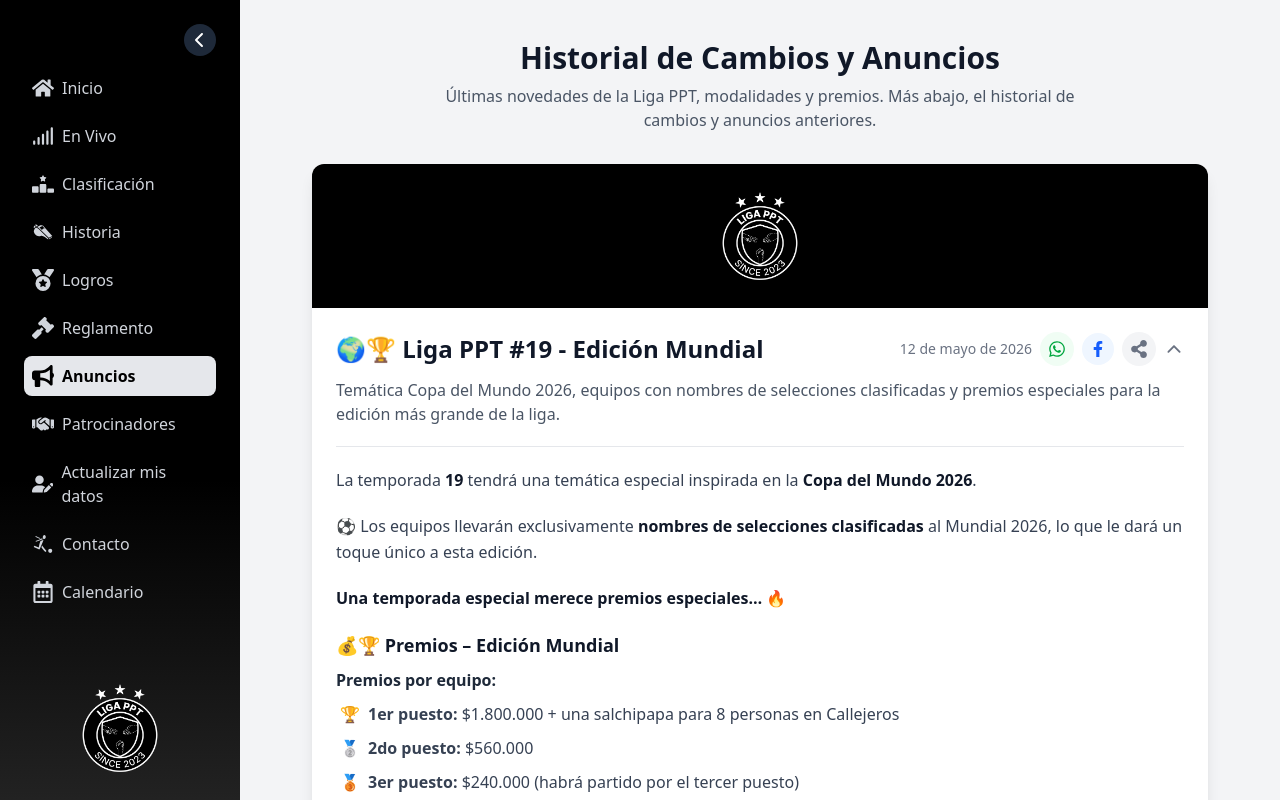
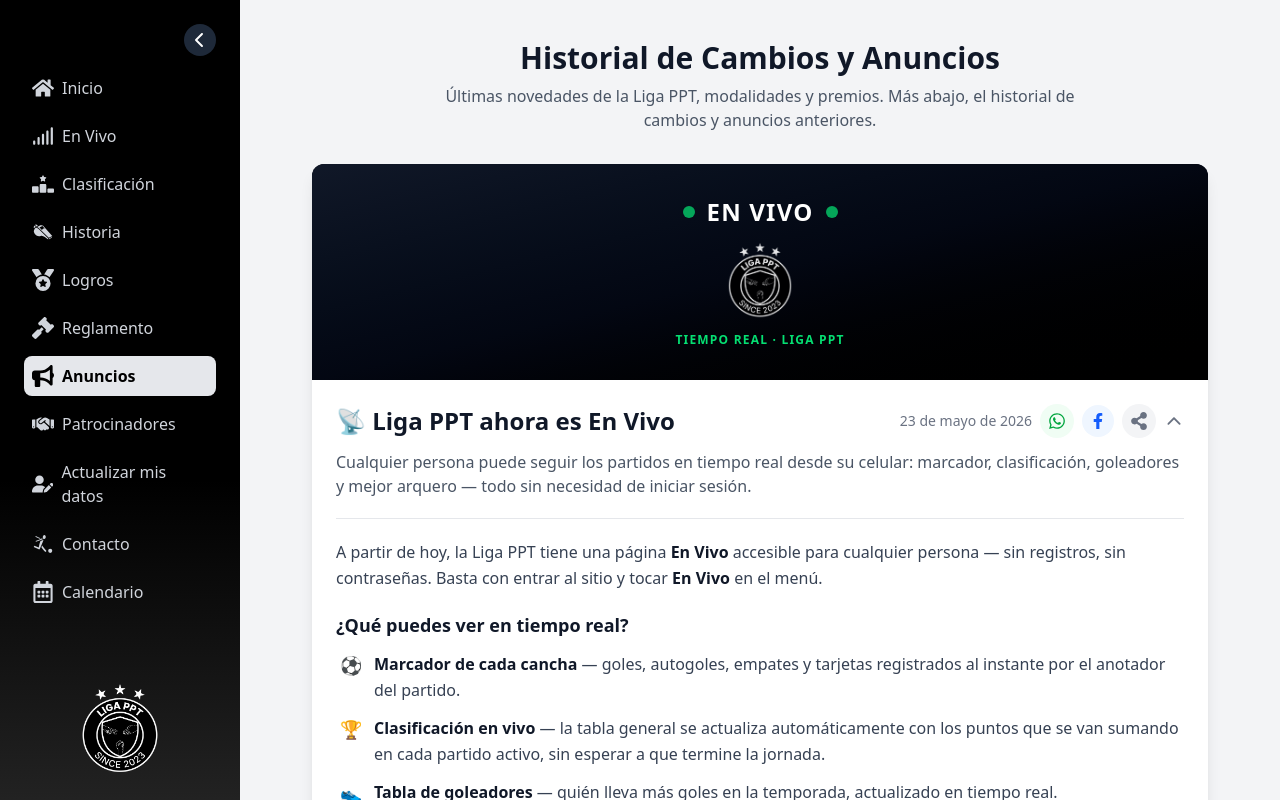
Before and after one commit to marianoamaris/liga-ppt, a React (Vite) app: page /anuncios in a window 1280 px wide. Built offline with nearby package versions, Linux system fonts and the light colour scheme.

Commit message:
feat: anuncio

```diff
--- /dev/null
+++ b/src/components/anuncios/EnVivoAnuncio.tsx
@@ -0,0 +1,187 @@
+import React, { useState } from "react";
+import { IoIosArrowDown } from "react-icons/io";
+import { FaShareAlt, FaWhatsapp, FaFacebookF } from "react-icons/fa";
+import { AnnouncementCard } from "../common/AnnouncementCard";
+
+const ANCHOR = "en-vivo-feature";
+const TITLE = "📡 Liga PPT ahora es En Vivo";
+const SHORT =
+  "Cualquier persona puede seguir los partidos en tiempo real desde su celular: marcador, clasificación, goleadores y mejor arquero — todo sin necesidad de iniciar sesión.";
+
+export const EnVivoAnuncio: React.FC = () => {
+  const [isExpanded, setIsExpanded] = useState(true);
+  const url =
+    typeof window !== "undefined"
+      ? `${window.location.origin}/anuncios#${ANCHOR}`
+      : `/anuncios#${ANCHOR}`;
+
+  const handleShare = (e: React.MouseEvent) => {
+    e.stopPropagation();
+    if (typeof navigator !== "undefined" && navigator.share) {
+      void navigator.share({ title: TITLE, text: SHORT, url });
+    } else if (typeof navigator !== "undefined" && navigator.clipboard) {
+      void navigator.clipboard.writeText(url);
+      alert("Enlace copiado al portapapeles");
+    }
+  };
+
+  const whatsappUrl = `https://wa.me/?text=${encodeURIComponent(
+    `${TITLE}\n\n${SHORT}\n\n${url}`
+  )}`;
+  const facebookUrl = `https://www.facebook.com/sharer/sharer.php?u=${encodeURIComponent(url)}`;
+
+  return (
+    <div id={ANCHOR} className="mb-8 scroll-mt-24">
+      <AnnouncementCard onClick={() => setIsExpanded(!isExpanded)}>
+        {/* Header oscuro con gradiente */}
+        <div className="relative flex items-center justify-center p-8 bg-gray-950 overflow-hidden">
+          <div className="absolute inset-0 bg-gradient-to-br from-gray-900 via-gray-950 to-black" />
+          <div className="relative flex flex-col items-center gap-3">
+            <div className="flex items-center gap-3">
+              <span className="w-3 h-3 rounded-full bg-green-400 animate-pulse" />
+              <span className="text-white font-black text-2xl tracking-wider uppercase">
+                En Vivo
+              </span>
+              <span className="w-3 h-3 rounded-full bg-green-400 animate-pulse" />
+            </div>
+            <img
+              src="/PPT.png"
+              alt="Logo Liga PPT"
+              className="object-contain w-20 h-20 opacity-90"
+            />
+            <span className="text-green-400 text-xs font-semibold tracking-widest uppercase">
+              Tiempo Real · Liga PPT
+            </span>
+          </div>
+        </div>
+
+        <div className="p-6">
+          <div className="flex flex-col gap-3 sm:flex-row sm:items-start sm:justify-between">
+            <h2 className="text-xl font-bold leading-snug text-gray-900 sm:text-2xl">
+              {TITLE}
+            </h2>
+            <div className="flex flex-shrink-0 items-center gap-2 self-end sm:self-auto">
+              <span className="hidden text-sm text-gray-500 sm:block">
+                23 de mayo de 2026
+              </span>
+              <a
+                href={whatsappUrl}
+                target="_blank"
+                rel="noopener noreferrer"
+                onClick={(e) => e.stopPropagation()}
+                className="p-2 text-green-600 transition rounded-full bg-green-50 hover:bg-green-100 hover:text-green-800"
+                title="Compartir en WhatsApp"
+              >
+                <FaWhatsapp size={18} />
+              </a>
+              <a
+                href={facebookUrl}
+                target="_blank"
+                rel="noopener noreferrer"
+                onClick={(e) => e.stopPropagation()}
+                className="p-2 text-blue-600 transition rounded-full bg-blue-50 hover:bg-blue-100 hover:text-blue-800"
+                title="Compartir en Facebook"
+              >
+                <FaFacebookF size={16} />
+              </a>
+              <button
+                type="button"
+                onClick={handleShare}
+                className="p-2 text-gray-500 transition bg-gray-100 rounded-full hover:bg-gray-200 hover:text-gray-700"
+                title="Compartir anuncio"
+              >
+                <FaShareAlt size={18} />
+              </button>
+              <IoIosArrowDown
+                className={`text-gray-500 transition-transform duration-300 ${
+                  isExpanded ? "rotate-180" : ""
+                }`}
+                size={20}
+              />
+            </div>
+          </div>
+          <p className="mt-3 text-sm text-gray-600 sm:text-base">{SHORT}</p>
+          <span className="mt-2 text-xs text-gray-500 sm:hidden">
+            23 de mayo de 2026
+          </span>
+
+          {isExpanded && (
+            <div className="pt-5 mt-5 space-y-5 text-sm leading-relaxed text-gray-700 border-t border-gray-200 sm:text-base">
+              <p>
+                A partir de hoy, la Liga PPT tiene una página{" "}
+                <strong className="text-gray-900">En Vivo</strong> accesible para
+                cualquier persona — sin registros, sin contraseñas. Basta con entrar
+                al sitio y tocar <strong className="text-gray-900">En Vivo</strong> en
+                el menú.
+              </p>
+
+              <section>
+                <h3 className="mb-3 text-base font-bold text-gray-900 sm:text-lg">
+                  ¿Qué puedes ver en tiempo real?
+                </h3>
+                <ul className="pl-1 space-y-3 list-none">
+                  <li className="flex gap-3">
+                    <span aria-hidden className="text-lg">⚽</span>
+                    <span>
+                      <strong className="text-gray-900">Marcador de cada cancha</strong> — goles, autogoles, empates y
+                      tarjetas registrados al instante por el anotador del partido.
+                    </span>
+                  </li>
+                  <li className="flex gap-3">
+                    <span aria-hidden className="text-lg">🏆</span>
+                    <span>
+                      <strong className="text-gray-900">Clasificación en vivo</strong> — la tabla general se actualiza
+                      automáticamente con los puntos que se van sumando en cada partido activo,
+                      sin esperar a que termine la jornada.
+                    </span>
+                  </li>
+                  <li className="flex gap-3">
+                    <span aria-hidden className="text-lg">👟</span>
+                    <span>
+                      <strong className="text-gray-900">Tabla de goleadores</strong> — quién lleva más goles en la
+                      temporada, actualizado en tiempo real.
+                    </span>
+                  </li>
+                  <li className="flex gap-3">
+                    <span aria-hidden className="text-lg">🧤</span>
+                    <span>
+                      <strong className="text-gray-900">Valla menos vencida</strong> — el ranking de arqueros según
+                      goles recibidos, también en tiempo real.
+                    </span>
+                  </li>
+                </ul>
+              </section>
+
+              <section>
+                <h3 className="mb-3 text-base font-bold text-gray-900 sm:text-lg">
+                  ¿Cómo funciona?
+                </h3>
+                <p>
+                  Cada jornada tiene un <strong className="text-gray-900">anotador designado</strong> que registra
+                  los eventos del partido desde una pantalla especial. Cada gol, empate o
+                  tarjeta que anota aparece en la vista En Vivo en cuestión de segundos,
+                  para todos los que estén conectados.
+                </p>
+                <p className="mt-3">
+                  La página se actualiza <strong className="text-gray-900">automáticamente cada 10 segundos</strong> y
+                  además escucha cambios en tiempo real — no hace falta recargar.
+                </p>
+              </section>
+
+              <p className="pt-1 text-base font-semibold text-gray-900">
+                La Liga PPT no es solo un partido de fútbol — es una experiencia
+                que ahora cualquiera puede seguir desde donde esté. 📱🔥
+              </p>
+            </div>
+          )}
+
+          <div className="mt-4 text-right">
+            <span className="inline-block px-3 py-1 text-xs font-semibold text-gray-500 bg-gray-100 rounded-lg">
+              Liga #19 · Feature En Vivo
+            </span>
+          </div>
+        </div>
+      </AnnouncementCard>
+    </div>
+  );
+};
--- a/src/pages/AnunciosPage.tsx
+++ b/src/pages/AnunciosPage.tsx
@@ -8,6 +8,7 @@ import { IoIosArrowDown } from "react-icons/io";
 import { FaShareAlt, FaWhatsapp, FaFacebookF } from "react-icons/fa";
 import { AnnouncementCard } from "../components/common/AnnouncementCard";
 import { Liga19MundialAnnouncement } from "../components/anuncios/Liga19MundialAnnouncement";
+import { EnVivoAnuncio } from "../components/anuncios/EnVivoAnuncio";
 
 const getBadgeClass = (type: ChangeType) => {
   switch (type) {
@@ -154,6 +155,7 @@ export const AnunciosPage: React.FC = () => {
             el historial de cambios y anuncios anteriores.
           </p>
         </div>
+        <EnVivoAnuncio />
         <Liga19MundialAnnouncement />
         {CHANGELOG_DATA.map((entry) => (
           <ChangelogItem key={entry.version} entry={entry} />
--- a/src/pages/EnVivoPage.tsx
+++ b/src/pages/EnVivoPage.tsx
@@ -66,8 +66,9 @@ function Marcador({ partido }: { partido: Partido }) {
     return (
       <div className="flex items-center justify-center gap-3 py-5 px-4">
         <div className="flex-1 text-right min-w-0">
-          <div className="font-black text-lg leading-tight" style={{ color: getColor(eqA.equipo.id) }}>
-            {eqA.equipo.nombre}
+          <div className="flex items-center justify-end gap-1.5">
+            <div className="font-black text-lg leading-tight text-white">{eqA.equipo.nombre}</div>
+            <div className="w-2.5 h-2.5 rounded-full shrink-0" style={{ backgroundColor: getColor(eqA.equipo.id) }} />
           </div>
         </div>
         <div className="flex items-center gap-2 shrink-0">
@@ -76,8 +77,9 @@ function Marcador({ partido }: { partido: Partido }) {
           <span className="text-white text-4xl font-black tabular-nums leading-none">{gB}</span>
         </div>
         <div className="flex-1 text-left min-w-0">
-          <div className="font-black text-lg leading-tight" style={{ color: getColor(eqB.equipo.id) }}>
-            {eqB.equipo.nombre}
+          <div className="flex items-center gap-1.5">
+            <div className="w-2.5 h-2.5 rounded-full shrink-0" style={{ backgroundColor: getColor(eqB.equipo.id) }} />
+            <div className="font-black text-lg leading-tight text-white">{eqB.equipo.nombre}</div>
           </div>
         </div>
       </div>
@@ -91,7 +93,10 @@ function Marcador({ partido }: { partido: Partido }) {
         const s = scores.get(eq.equipo.id) ?? { victorias: 0, empates: 0, derrotas: 0, puntos: 0 };
         return (
           <div key={eq.equipo.id} className="text-center min-w-0 flex-1">
-            <div className="text-[11px] font-bold truncate leading-tight" style={{ color }}>{eq.equipo.nombre}</div>
+            <div className="flex items-center justify-center gap-1 leading-tight">
+              <span className="w-1.5 h-1.5 rounded-full shrink-0" style={{ backgroundColor: color }} />
+              <span className="text-white text-[11px] font-bold truncate">{eq.equipo.nombre}</span>
+            </div>
             <div className="text-white text-3xl font-black tabular-nums leading-tight mt-0.5">
               {s.puntos}<span className="text-gray-600 text-[10px] font-normal ml-px">p</span>
             </div>
@@ -116,7 +121,8 @@ function FeedEventos({ eventos, equipos }: { eventos: Evento[]; equipos: EquipoE
           return (
             <div key={ev.data.id} className="flex items-center gap-2 px-4 py-2 text-sm">
               {t}<span>⚽</span>
-              <span className="font-medium" style={{ color: getColor(ev.data.equipoGoleadorId) }}>{ev.data.goleador}</span>
+              <span className="w-2 h-2 rounded-full shrink-0" style={{ backgroundColor: getColor(ev.data.equipoGoleadorId) }} />
+              <span className="font-medium text-white">{ev.data.goleador}</span>
               <span className="text-gray-600 text-xs">· {eq?.equipo.nombre}</span>
             </div>
           );
@@ -145,7 +151,8 @@ function FeedEventos({ eventos, equipos }: { eventos: Evento[]; equipos: EquipoE
           return (
             <div key={ev.data.id} className="flex items-center gap-2 px-4 py-2 text-sm">
               {t}<span>🟨</span>
-              <span className="font-medium" style={{ color: getColor(ev.data.equipoId) }}>{ev.data.jugador}</span>
+              <span className="w-2 h-2 rounded-full shrink-0" style={{ backgroundColor: getColor(ev.data.equipoId) }} />
+              <span className="font-medium text-white">{ev.data.jugador}</span>
               <span className="text-gray-600 text-xs">· {RAZON[ev.data.razon]}</span>
             </div>
           );
```
